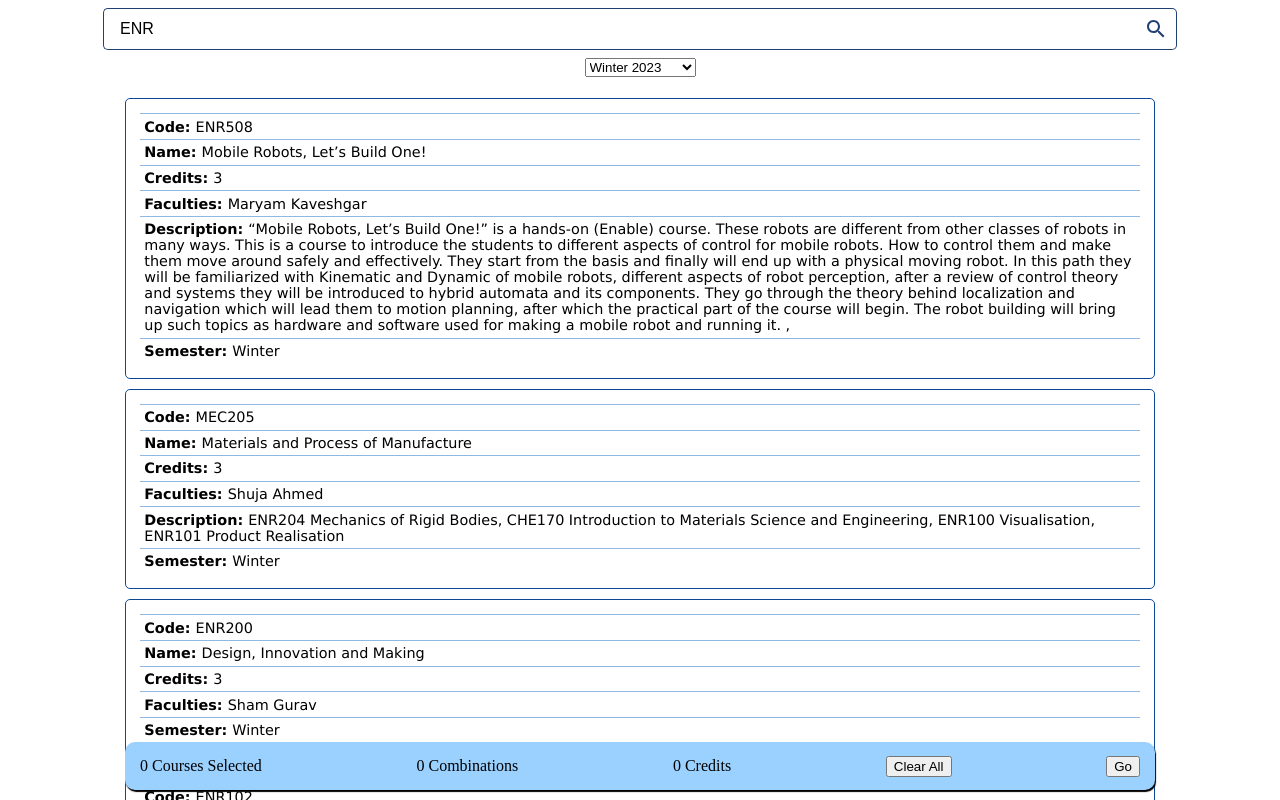
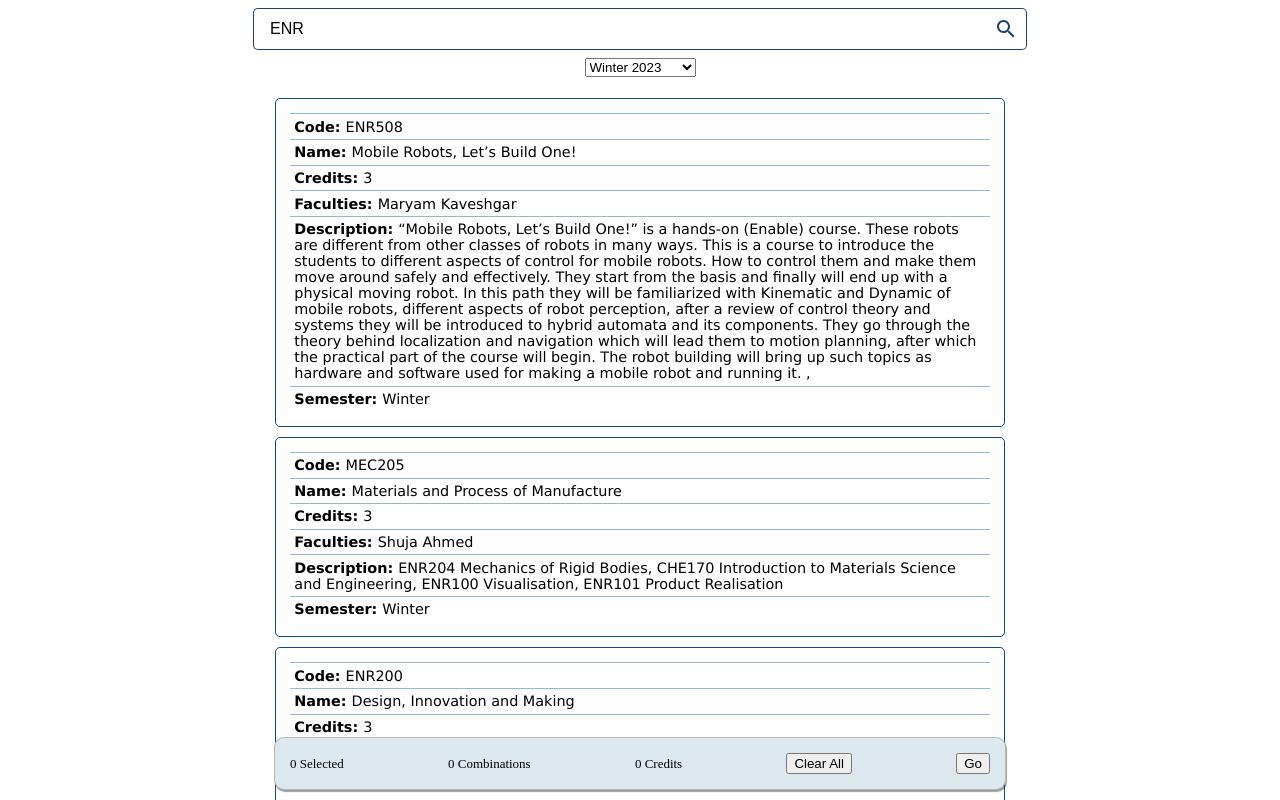
Before and after one commit to JeelRajodiya/AU-ClassCombinator, a React (Vite) app in the folder FrontEnd/: page / in a window 1280 px wide. Shown: the top 800 px of the page. Built offline with nearby package versions, Linux system fonts and the light colour scheme.

Commit message:
UI enchantments

```diff
--- a/FrontEnd/src/components/ActionBar.tsx
+++ b/FrontEnd/src/components/ActionBar.tsx
@@ -14,7 +14,7 @@ type ActionBarProps = {
 export default function ActionBar(props: ActionBarProps) {
 	return (
 		<div className="action-bar">
-			<span>{props.selected.length} Courses Selected</span>
+			<span>{props.selected.length} Selected</span>
 			<span>{props.combinations.length} Combinations</span>
 			<span>{props.cd.sumCredits(props.selected)} Credits</span>
 
--- a/FrontEnd/src/styles/actionBar.css
+++ b/FrontEnd/src/styles/actionBar.css
@@ -4,15 +4,14 @@
 	right: 0;
 	margin: 10px 0;
 	z-index: 100;
-	/* border: solid 1px black; */
-	background-color: rgb(154, 209, 255);
-	box-shadow: 1px 2px 1px;
-	/* backdrop-filter: blur(2px); */
-	padding: 0 15px;
-	width: min(85%, 1000px);
-	height: 3em;
+	background-color: rgb(221, 231, 238);
+	box-shadow: 0px 1px 1px rgba(0, 0, 0, 0.1), 1px 2px 1px rgba(0, 0, 0, 0.2),
+		1px 2px 1px rgba(0, 0, 0, 0.2);
+	padding: 15px;
+	width: min(85%, 700px);
 	border-radius: 10px;
-	font-size: 1em;
+	border: 1px solid rgba(0, 0, 0, 0.2);
+	font-size: small;
 	left: 50%;
 	transform: translateX(-50%);
 	display: flex;
--- a/FrontEnd/src/styles/combinator.css
+++ b/FrontEnd/src/styles/combinator.css
@@ -2,6 +2,7 @@
 	padding: 5px;
 	margin: 5px;
 	box-shadow: 1px 2px 1px rgba(0, 0, 0, 0.293);
+	width: min(700px, 95%);
 	border-radius: 5px;
 	border: 1px solid rgba(0, 0, 0, 0.134);
 	display: flex;
@@ -10,11 +11,12 @@
 	justify-content: center;
 }
 .combination-entry {
-	display: flex;
-	flex-direction: column;
-	align-items: center;
+	/* align-items: center; */
 	justify-content: center;
-	flex-direction: row;
+
+	display: grid;
+	grid-template-rows: repeat(auto-fill, max-content);
+	grid-template-columns: repeat(3, 1fr);
 }
 .combinator {
 	display: flex;
@@ -32,11 +34,18 @@
 }
 .combinator-schedule {
 	padding: 10px 3px;
+	font-size: 0.8em;
 }
 
 .combinator-course {
 	border: 1px solid rgba(0, 0, 0, 0.147);
 	padding: 1em;
+	border-radius: 5px;
+	transition: box-shadow 100ms linear;
 	margin: 5px;
 	height: max-content;
 }
+
+.combinator-course:hover {
+	box-shadow: 1px 1px 2px rgba(0, 0, 0, 0.392);
+}
--- a/FrontEnd/src/styles/courseItem.css
+++ b/FrontEnd/src/styles/courseItem.css
@@ -4,7 +4,7 @@
 	margin: 5px 0;
 	font-family: Verdana, Geneva, Tahoma, sans-serif;
 	border-radius: 5px;
-	width: min(90%, 1000px);
+	width: min(90%, 700px);
 	font-size: 0.9em;
 }
 
--- a/FrontEnd/src/styles/searchBar.css
+++ b/FrontEnd/src/styles/searchBar.css
@@ -5,7 +5,7 @@ input {
 	border-bottom: 1px solid #101927;
 	/* color: #fff; */
 	/* font-size: 1.2rem; */
-	width: min(80%, 1000px);
+	width: min(80%, 700px);
 	border: solid 1px #204074;
 	border-radius: 5px;
 	border-right: none;
```
